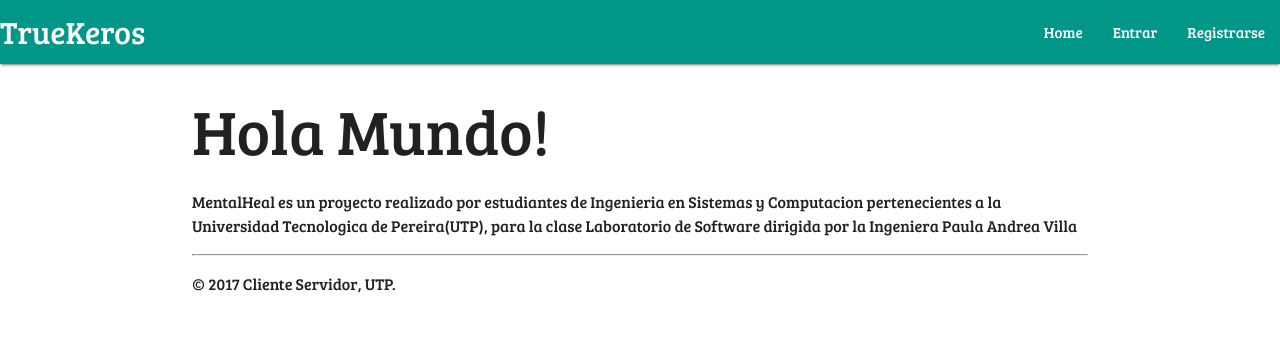
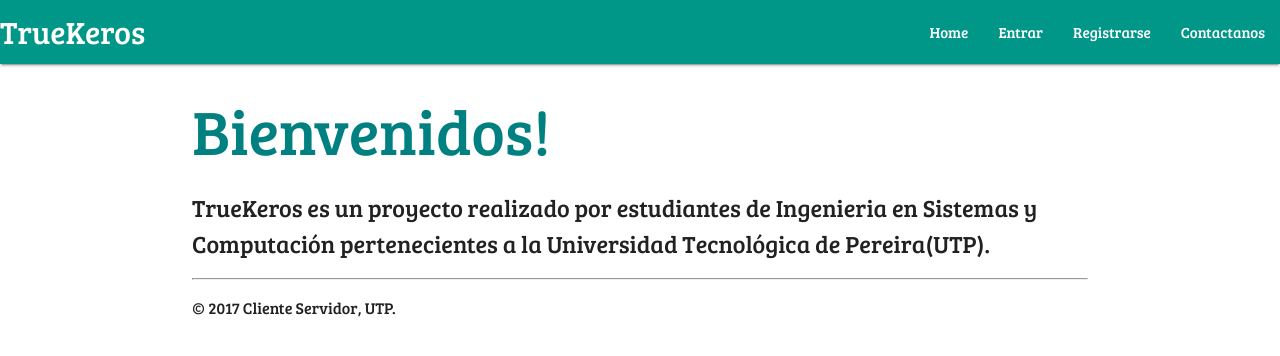
Before and after one commit to Anubiz0411/truekeros, a Django app: page / in a window 1280 px wide. Shown: the top 356 px of the page. Run offline with Django 3.2, Linux system fonts and the light colour scheme; some libraries are stand-ins or nearby versions.

Commit message:
modificacion templates (diseño)

```diff
--- a/allauth/templates/socialaccount/authentication_error.html
+++ b/allauth/templates/socialaccount/authentication_error.html
@@ -5,7 +5,9 @@
 {% block head_title %}{% trans "Social Network Login Failure" %}{% endblock %}
 
 {% block content %}
-<h1>{% trans "Social Network Login Failure" %}</h1>
+<div class="container">
+<h1><font color="teal">Error al conectar</font></h1>
 
-<p>{% trans "An error occurred while attempting to login via your social network account." %}</p>
+<p>{% trans "Ocurrió un error al intentar iniciar sesión con redes sociales." %}</p>
 {% endblock %}
+</div>
--- a/home/templates/home/index.html
+++ b/home/templates/home/index.html
@@ -4,7 +4,8 @@
 
 {% block content %}
       <div class="container">
-        <h1>Hola Mundo!</h1>
-        <p>MentalHeal es un proyecto realizado por estudiantes de Ingenieria en Sistemas y Computacion pertenecientes a la Universidad Tecnologica de Pereira(UTP), para la clase Laboratorio de Software dirigida por la Ingeniera Paula Andrea Villa</p>
+
+        <h1><font color="teal">Bienvenidos!</font></h1>
+        <p><font size=5>TrueKeros es un proyecto realizado por estudiantes de Ingenieria en Sistemas y Computación pertenecientes a la Universidad Tecnológica de Pereira(UTP).</font></p>
       </div>
 {% endblock content %}
--- a/templates/base.html
+++ b/templates/base.html
@@ -32,10 +32,12 @@
                     {% if user.is_authenticated %}
                     <li><a class="icon-user">{{user}}</a></li>
                     <li><a class="icon-plus" href="{% url 'crear_articulo' %}">Post</a></li>
+                    <li><a class="icon-plus" href="{% url 'home.contact' %}">Contactanos</a></li>
                     <li><a href="{% url 'account_logout' %}" class="icon-sign-out">Salir</a></li>
                     {% else %}
                     <li><a href="{% url 'account_login' %}" class="icon-sign-in">Entrar</a></li>
                     <li><a href="{% url 'account_signup' %}" class="icon-user">Registrarse</a></li>
+                    <li><a class="icon-plus" href="{% url 'home.contact' %}">Contactanos</a></li>
                     {% endif %}
           </ul>
          <!-- <ul class="left hide-on-med-and-down">
@@ -50,8 +52,9 @@
           <ul id="mobile-demo" class="side-nav">
             <li class="no-padding">
               <ul class="collapsible collapsible-accordion">
-                <li class="bold"><a href="#" class="waves-effect waves-teal">Iniciar Secion</a></li>
-                <li class="bold"><a href="#" class="waves-effect waves-teal">Registrate</a></li>
+                <li class="bold"><a href="#" class="waves-effect waves-teal">Iniciar Sesión</a></li>
+                <li class="bold"><a href="#" class="waves-effect waves-teal">Regístrate</a></li>
+                <li class="bold"><a href="#" class="waves-effect waves-teal">Contactanos</a></li>
               </ul>
             </li>
           </ul>
```
Also changed, not shown: allauth/templates/account/login.html (+9 -7 lines), allauth/templates/account/password_reset.html (+8 -6 lines), allauth/templates/account/signup.html (+5 -5 lines).
